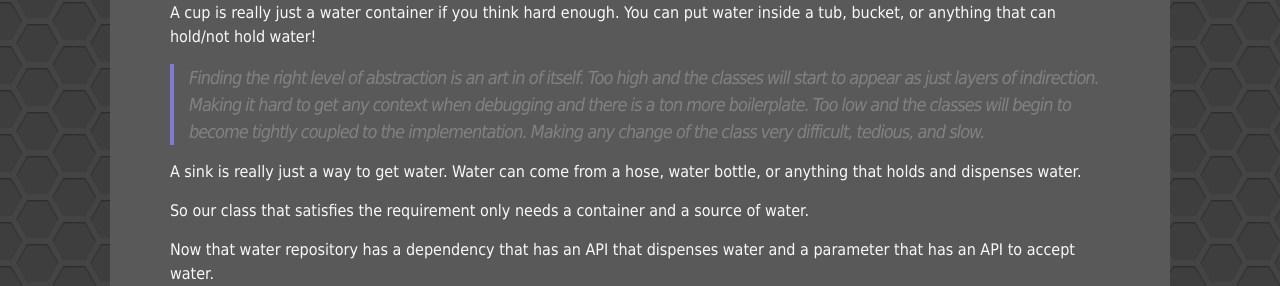
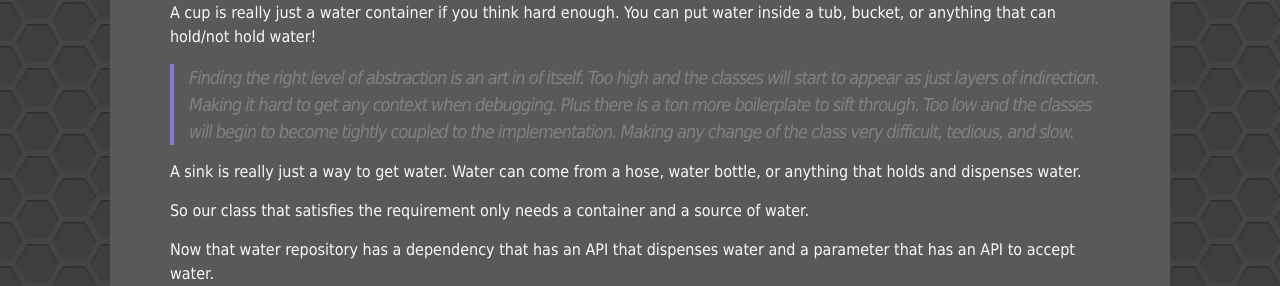
Before and after one commit to Unthrottled/blog, a Jekyll site: the page built from _posts/2017-12-29-Hydration-Driven-Devolpment.md, in a window 1280 px wide and 900 px high, scrolled down 2514 px. Shown: the part 193-479 px from the top of the window. Built offline with Jekyll 4.4.1, drawn with Linux system fonts in a browser that asks for light colours; some of the changed text lies outside the part shown.

Commit message:
Small touch ups

```diff
--- a/_posts/2017-12-29-Hydration-Driven-Devolpment.md
+++ b/_posts/2017-12-29-Hydration-Driven-Devolpment.md
@@ -113,7 +113,7 @@ You can put water inside a tub, bucket, or anything that can hold/not hold water
 
 > Finding the right level of abstraction is an art in of itself.
 Too high and the classes will start to appear as just layers of indirection.
-Making it hard to get any context when debugging and there is a ton more boilerplate.
+Making it hard to get any context when debugging. Plus there is a ton more boilerplate to sift through.
 Too low and the classes will begin to become tightly coupled to the implementation.
 Making any change of the class very difficult, tedious, and slow.
 
```
Also changed, not shown: other parts of _posts/2017-12-29-Hydration-Driven-Devolpment.md (+1 -3 lines).
